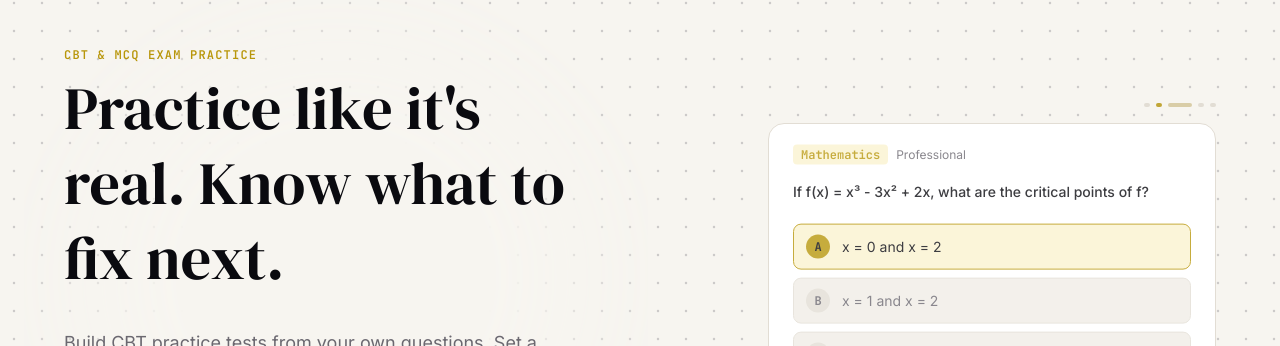
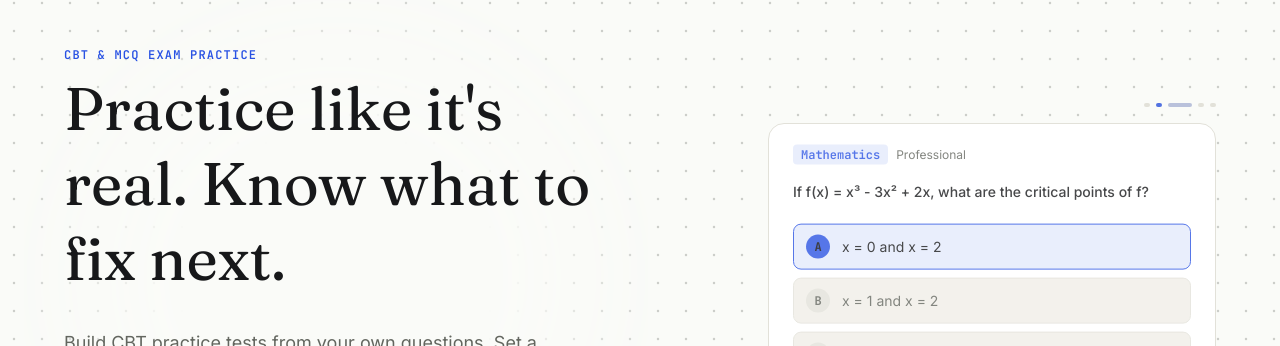
Before and after one commit to Truella/prep, a Next.js app: page / in a window 1280 px wide. Shown: the part 123-469 px from the top of the page. Built offline with nearby package versions, Linux system fonts and the light colour scheme; no server answers; the database is empty.

Commit message:
feat(dashboard): enhance sidebar with logout functionality and theme toggle improvements

```diff
--- a/app/globals.css
+++ b/app/globals.css
@@ -1,45 +1,45 @@
 @import "tailwindcss";
 
 @theme {
-  --color-bg: #0A0A0F;
-  --color-surface: #141418;
-  --color-surface-raised: #1E1E26;
-  --color-border: #2A2A35;
-  --color-text-primary: #F5F0E8;
-  --color-text-secondary: #9999A8;
-  --color-accent: #E8C547;
-  --color-accent-dim: #3D3410;
-  --color-error: #EF4444;
+  --color-bg: #0B0C0E;
+  --color-surface: #16181B;
+  --color-surface-raised: #1E2024;
+  --color-border: #2A2D31;
+  --color-text-primary: #F2EFE6;
+  --color-text-secondary: #9A9D97;
+  --color-accent: #5B8CFF;
+  --color-accent-dim: #16224A;
+  --color-error: #FF5C56;
 
-  --font-display: "DM Serif Display", Georgia, serif;
+  --font-display: "Fraunces", Georgia, serif;
   --font-ui: "Inter", system-ui, sans-serif;
   --font-mono: "JetBrains Mono", "Fira Code", monospace;
 }
 
 /* Light theme overrides */
 .light {
-  --color-bg: #F7F5F0;
+  --color-bg: #FAFBF8;
   --color-surface: #FFFFFF;
-  --color-surface-raised: #F0EDE6;
-  --color-border: #E2DDD4;
-  --color-text-primary: #0A0A0F;
-  --color-text-secondary: #6B6870;
-  --color-accent: #B8960A;
-  --color-accent-dim: #FBF3D0;
-  --color-error: #DC2626;
+  --color-surface-raised: #F0EEE7;
+  --color-border: #E2E1D9;
+  --color-text-primary: #17181A;
+  --color-text-secondary: #63665F;
+  --color-accent: #2952E3;
+  --color-accent-dim: #E4EAFC;
+  --color-error: #D6322A;
 }
 
 @media (prefers-color-scheme: light) {
   :root:not(.dark) {
-    --color-bg: #F7F5F0;
+    --color-bg: #FAFBF8;
     --color-surface: #FFFFFF;
-    --color-surface-raised: #F0EDE6;
-    --color-border: #E2DDD4;
-    --color-text-primary: #0A0A0F;
-    --color-text-secondary: #6B6870;
-    --color-accent: #B8960A;
-    --color-accent-dim: #FBF3D0;
-    --color-error: #DC2626;
+    --color-surface-raised: #F0EEE7;
+    --color-border: #E2E1D9;
+    --color-text-primary: #17181A;
+    --color-text-secondary: #63665F;
+    --color-accent: #2952E3;
+    --color-accent-dim: #E4EAFC;
+    --color-error: #D6322A;
   }
 }
 
@@ -64,3 +64,29 @@ body {
   -webkit-text-fill-color: var(--color-text-primary);
   caret-color: var(--color-text-primary);
 }
+
+/* Tooltip animation */
+@keyframes tooltip-in {
+  from {
+    opacity: 0;
+    transform: translate(-4px, -50%);
+  }
+  to {
+    opacity: 1;
+    transform: translate(0, -50%);
+  }
+}
+
+.sidebar-tooltip {
+  animation: tooltip-in 0.15s ease-out forwards;
+}
+
+/* Overlay fade */
+@keyframes overlay-in {
+  from { opacity: 0; }
+  to { opacity: 1; }
+}
+
+.sidebar-overlay {
+  animation: overlay-in 0.2s ease-out forwards;
+}
--- a/app/layout.tsx
+++ b/app/layout.tsx
@@ -1,5 +1,5 @@
 import type { Metadata } from "next";
-import { DM_Serif_Display, Inter, JetBrains_Mono } from "next/font/google";
+import { Fraunces, Inter, JetBrains_Mono } from "next/font/google";
 import { ThemeProvider } from "@/lib/theme";
 import { AuthProvider } from "@/features/auth/context/AuthContext";
 import { Toaster } from "react-hot-toast";
@@ -13,11 +13,13 @@ const inter = Inter({
   display: "swap",
 });
 
-const dmSerifDisplay = DM_Serif_Display({
+const fraunces = Fraunces({
   subsets: ["latin"],
-  weight: "400",
   variable: "--font-display",
   display: "swap",
+  axes: ["opsz"],
+  style: "normal",
+  weight: "variable",
 });
 
 const jetbrainsMono = JetBrains_Mono({
@@ -51,7 +53,7 @@ export default function RootLayout({
     <html
       lang="en"
       suppressHydrationWarning
-      className={`${inter.variable} ${dmSerifDisplay.variable} ${jetbrainsMono.variable}`}
+      className={`${inter.variable} ${fraunces.variable} ${jetbrainsMono.variable}`}
     >
       <body>
         <script
--- a/src/features/dashboard/components/DashboardLayout.tsx
+++ b/src/features/dashboard/components/DashboardLayout.tsx
@@ -10,7 +10,7 @@ interface DashboardLayoutProps {
 
 export default function DashboardLayout({ children }: DashboardLayoutProps) {
 	const [isSidebarOpen, setIsSidebarOpen] = useState(false);
-	const {error, signOut, loading } = useAuth();
+	const { error, signOut, loading } = useAuth();
 
 	const handleLogout = async () => {
 		await signOut();
@@ -25,12 +25,14 @@ export default function DashboardLayout({ children }: DashboardLayoutProps) {
 	};
 
 	return (
-		<div className="min-h-screen overflow-x-clip" style={{ backgroundColor: "var(--color-bg)" }}>
-			{/* Top Navigation */}
-			<TopBar isSidebarOpen={isSidebarOpen} setIsSidebarOpen={setIsSidebarOpen} handleLogout={handleLogout} />
-			<div className="flex min-w-0">
-				{/* Sidebar navigation */}
-				<SideBar isSidebarOpen={isSidebarOpen} setIsSidebarOpen={setIsSidebarOpen} />
+		<div className="flex h-screen overflow-hidden" style={{ backgroundColor: "var(--color-bg)" }}>
+			{/* Sidebar navigation - full height */}
+			<SideBar isSidebarOpen={isSidebarOpen} setIsSidebarOpen={setIsSidebarOpen} handleLogout={handleLogout} />
+
+			{/* Content area */}
+			<div className="flex flex-col min-w-0 flex-1 overflow-hidden">
+				{/* Top Navigation - only spans content area */}
+				<TopBar isSidebarOpen={isSidebarOpen} setIsSidebarOpen={setIsSidebarOpen} />
 
 				{/* Main Content Area */}
 				<main className="min-w-0 flex-1 overflow-auto p-4 sm:p-6 lg:p-8">
--- a/src/features/dashboard/components/SideBarLink.tsx
+++ b/src/features/dashboard/components/SideBarLink.tsx
@@ -24,8 +24,8 @@ export function SidebarLink({ label, path, icon, collapsed = false }: SidebarLin
 				isActive ? "" : "hover:bg-surface"
 			} ${collapsed ? "relative group lg:justify-center lg:px-3" : ""}`}
 			style={{
-				backgroundColor: isActive ? "var(--color-text-primary)" : "transparent",
-				color: isActive ? "var(--color-bg)" : "var(--color-text-secondary)",
+				backgroundColor: isActive ? "var(--color-accent-dim)" : "transparent",
+				color: isActive ? "var(--color-accent)" : "var(--color-text-secondary)",
 			}}
 			onMouseEnter={(e) => { if (!isActive) { e.currentTarget.style.color = "var(--color-text-primary)"; } }}
 			onMouseLeave={(e) => { if (!isActive) { e.currentTarget.style.color = "var(--color-text-secondary)"; } }}
--- a/src/features/dashboard/components/SidebarItemLabel.tsx
+++ b/src/features/dashboard/components/SidebarItemLabel.tsx
@@ -40,7 +40,7 @@ export function SidebarItemLabel({ label, collapsed, itemRef, showLabel = true }
 			<span className={!showLabel || collapsed ? "lg:sr-only" : ""}>{label}</span>
 			{collapsed && position && createPortal(
 				<span
-					className="pointer-events-none fixed z-50 hidden -translate-y-1/2 whitespace-nowrap rounded-md border px-2 py-1 text-xs shadow-lg lg:block"
+					className="pointer-events-none fixed z-50 hidden -translate-y-1/2 whitespace-nowrap rounded-md border px-2 py-1 text-xs shadow-lg lg:block sidebar-tooltip"
 					style={{
 						left: position.left,
 						top: position.top,
--- a/src/features/dashboard/components/TopBar.tsx
+++ b/src/features/dashboard/components/TopBar.tsx
@@ -1,18 +1,18 @@
 import React from "react";
+import Link from "next/link";
+
 interface TopBarProps {
 	isSidebarOpen: boolean;
 	setIsSidebarOpen: React.Dispatch<React.SetStateAction<boolean>>;
-	handleLogout: () => void;
 }
 export default function TopBar({
 	isSidebarOpen,
 	setIsSidebarOpen,
-	handleLogout,
 }: TopBarProps) {
 	return (
 		<nav className="backdrop-blur-xl border-b sticky top-0 z-50"
 			style={{ backgroundColor: "var(--color-surface)", borderColor: "var(--color-border)" }}>
-			<div className="max-w-full px-4 sm:px-6 lg:px-8">
+			<div className="px-4 sm:px-6 lg:px-8">
 				<div className="flex justify-between items-center h-16">
 					{/* Left - Logo & Menu Toggle */}
 					<div className="flex items-center gap-4">
@@ -40,15 +40,17 @@ export default function TopBar({
 						<h1 className="text-xl font-bold" style={{ color: "var(--color-text-primary)" }}>Quiz Dashboard</h1>
 					</div>
 
-					{/* Right - Logout Button */}
-					<button
-						type="button"
-						onClick={handleLogout}
-						className="px-4 py-2 text-sm font-medium border rounded-lg hover:bg-surface transition"
-						style={{ color: "var(--color-text-primary)", borderColor: "var(--color-border)" }}
+					{/* Right - Create Quiz CTA */}
+					<Link
+						href="/dashboard/create"
+						className="px-5 py-2.5 rounded-xl text-sm font-semibold transition"
+						style={{
+							backgroundColor: "var(--color-accent)",
+							color: "#fff",
+						}}
 					>
-						Log Out
-					</button>
+						Create Quiz
+					</Link>
 				</div>
 			</div>
 		</nav>
```
Also changed, not shown: src/features/dashboard/components/SideBar.tsx (+35 -7 lines), src/features/dashboard/views/Dashboard.tsx (+59 -17 lines), 1 other file (tests, documents, lock files or other folders).
